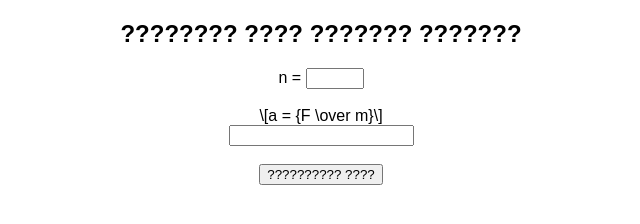
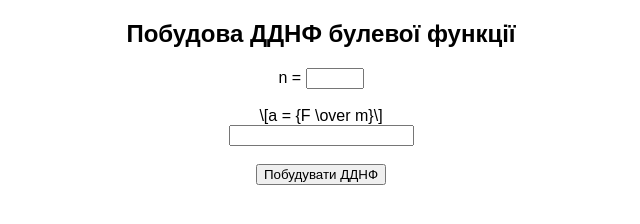
Before and after one commit to Tradewcs/MLTA, a plain HTML site: page index.html in a window 1280 px wide. Shown: the whole page, without its empty margins (319-959 px from the left). Drawn offline with Linux system fonts and the light colour scheme.

Commit message:
Add index.html main.css script.js

```diff
--- a/index.html
+++ b/index.html
@@ -10,7 +10,7 @@
 <body>
 
 	<div class="wrapper">
-		<h2>???????? ???? ??????? ???????</h2>
+		<h2>Побудова ДДНФ булевої функції</h2>
 
 		<div class="input">
 		n = <input type="number" class="input_n">
@@ -22,7 +22,7 @@
 
 		<br><br>
 
-		<button class="calculate_button">?????????? ????</button>
+		<button class="calculate_button">Побудувати ДДНФ</button>
 		</div>
 
 	</div>
```
